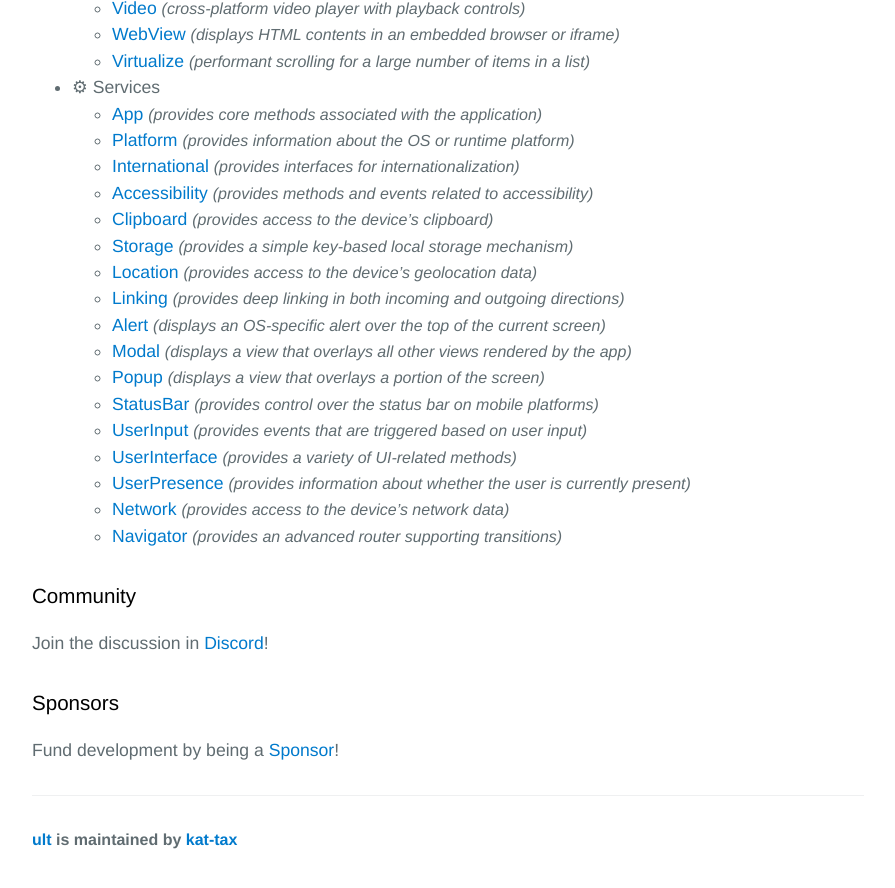
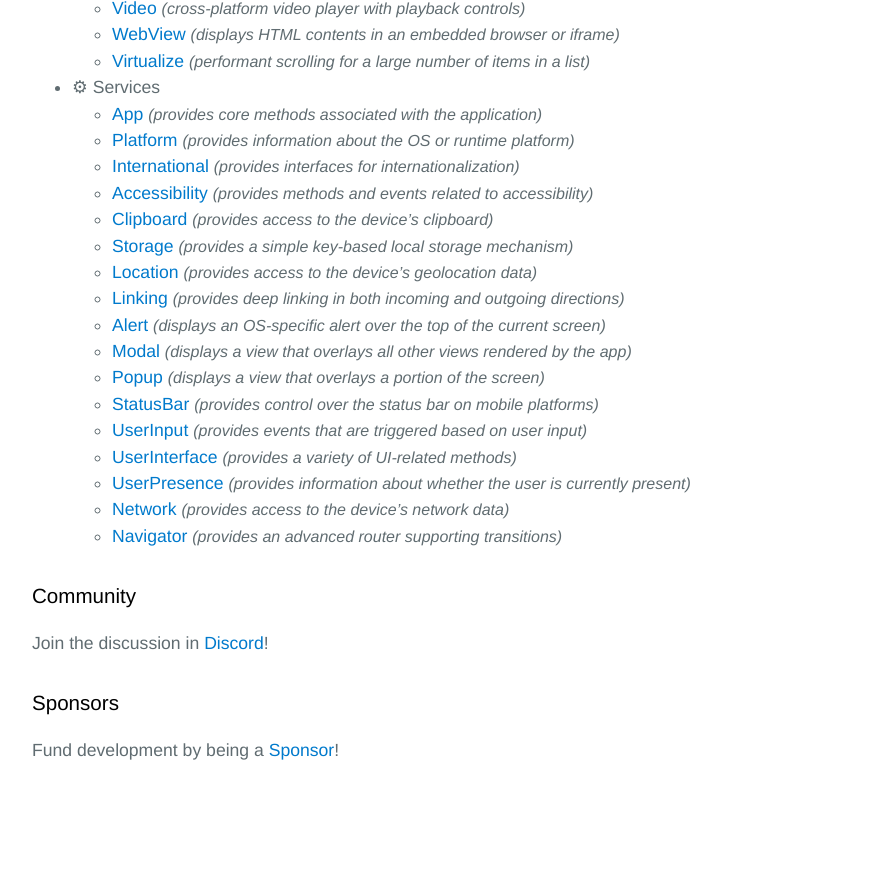
Before and after one commit to kat-tax/ult, a Jekyll site: the page built from README.md, in a window 1280 px wide and 900 px high, scrolled down 2060 px. Shown: the top 888 px of the window, without its empty margins (192-1087 px from the left). Built offline with Jekyll 4.4.1, drawn with Linux system fonts in a browser that asks for light colours; our own code applies the rules of GitHub Pages for plain Markdown files; after the commit the page ends 2889 px from its top, so only the background shows below that.

Commit message:
Remove footer on homepage

```diff
--- a/_layouts/default.html
+++ b/_layouts/default.html
@@ -972,14 +972,6 @@
     </header>
     <main id="content" class="main-content" role="main">
       {{ content }}
-      <footer class="site-footer">
-        {% if site.github.is_project_page %}
-          <span class="site-footer-owner">
-            <a href="{{ site.github.repository_url }}">
-              {{ site.github.repository_name }}</a> is maintained by <a href="{{ site.github.owner_url }}">{{ site.github.owner_name }}
-            </a></span>
-        {% endif %}
-      </footer>
     </main>
   </body>
 </html>
```
